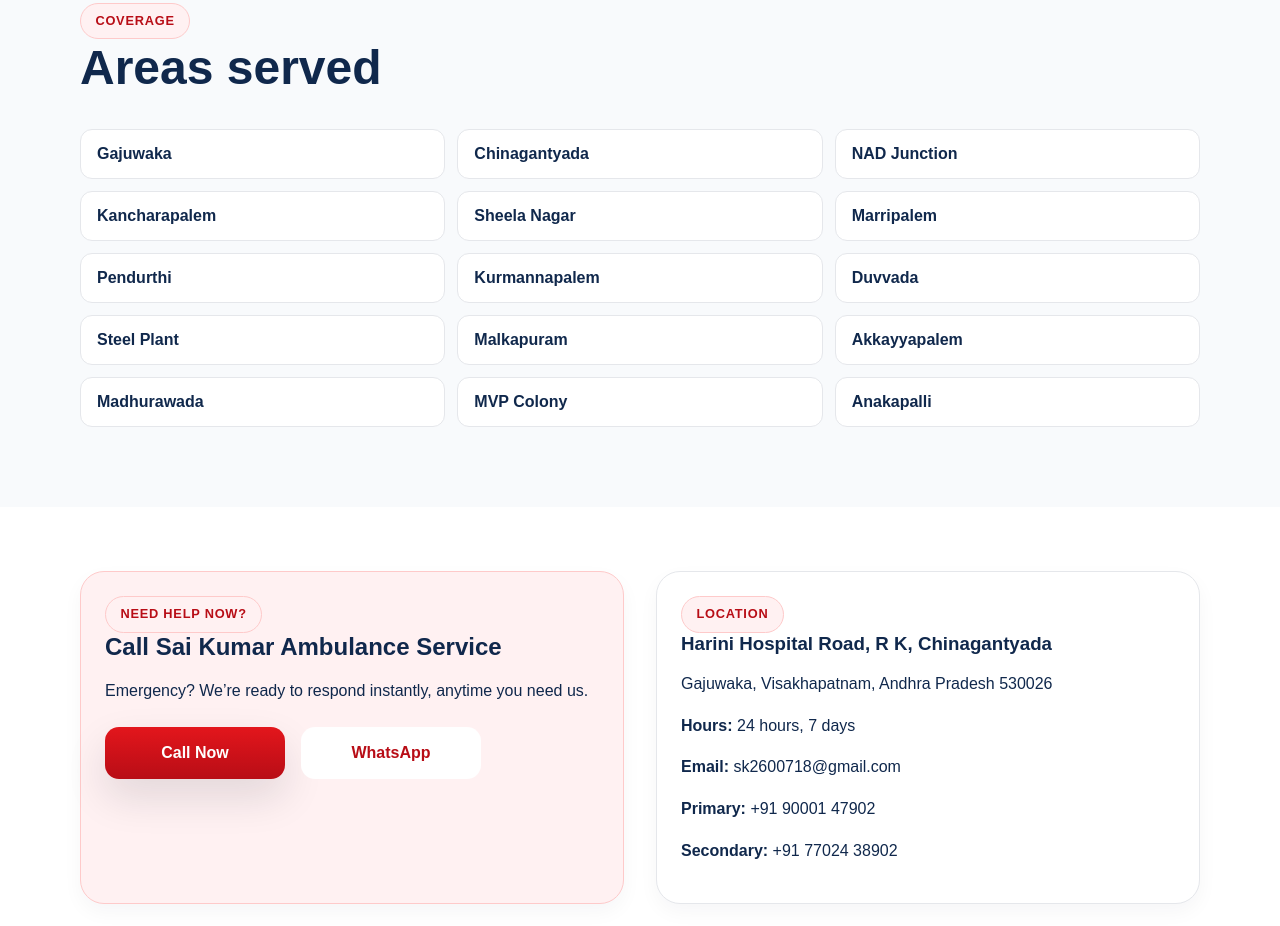
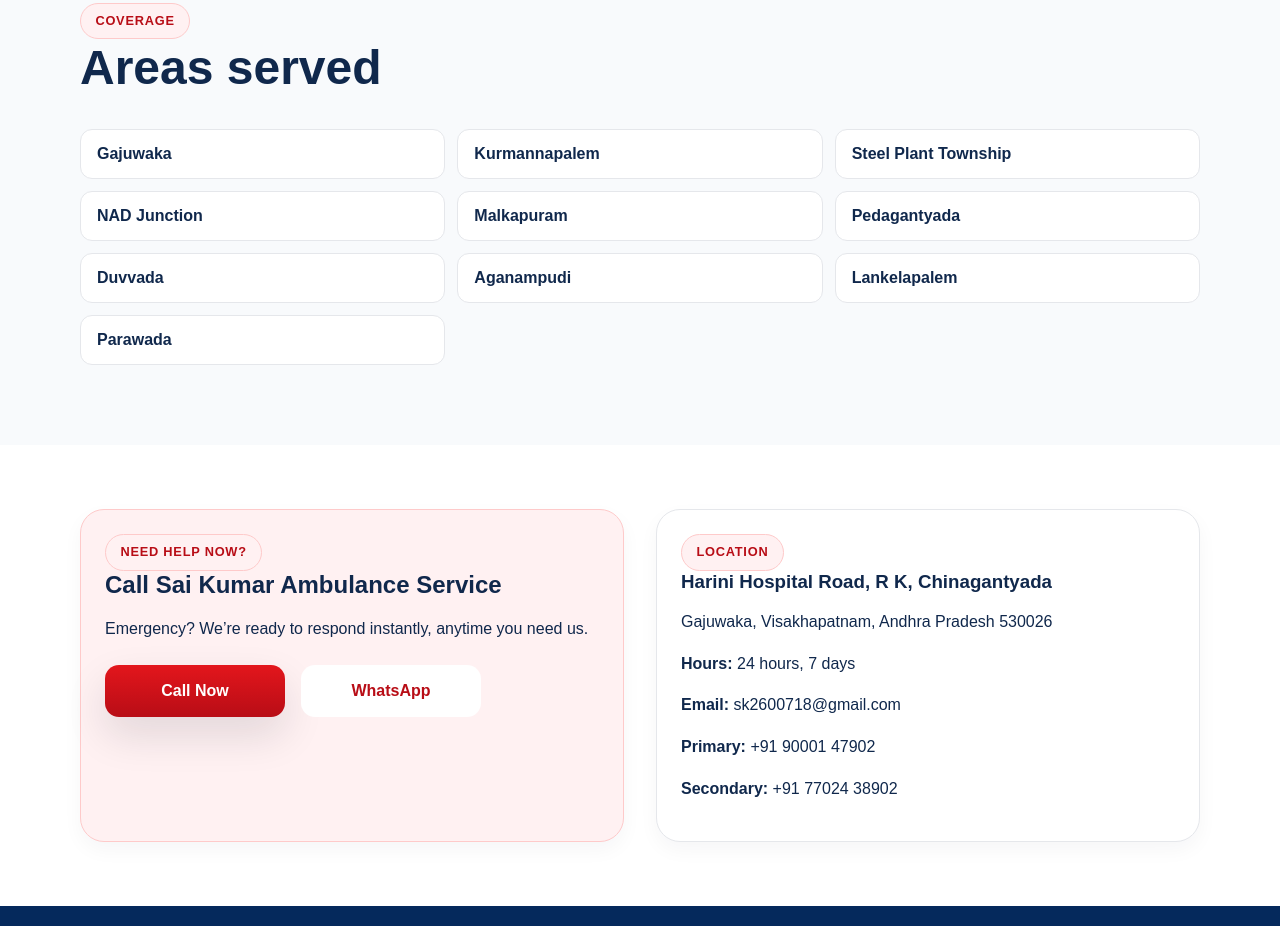
Before and after one commit to LoneRanger-dev/sri-lakshmi-ambulance-services, a website: page index.html in a window 1280 px wide. Shown: the part 1959-2885 px from the top of the page. Drawn offline with Linux system fonts and the light colour scheme.

Commit message:
Update exact client target locations

```diff
--- a/index.html
+++ b/index.html
@@ -36,7 +36,7 @@
           "addressCountry": "IN",
           "postalCode": "530026"
         },
-        "areaServed": ["Gajuwaka", "Visakhapatnam", "Chinagantyada", "NAD Junction", "Kancharapalem", "Anakapalli"],
+        "areaServed": ["Gajuwaka", "Kurmannapalem", "Steel Plant Township", "NAD Junction", "Malkapuram", "Pedagantyada", "Duvvada", "Aganampudi", "Lankelapalem", "Parawada"],
         "aggregateRating": {
           "@type": "AggregateRating",
           "ratingValue": "4.8",
@@ -172,20 +172,15 @@
           </div>
           <ul class="area-list" data-reveal>
             <li>Gajuwaka</li>
-            <li>Chinagantyada</li>
+            <li>Kurmannapalem</li>
+            <li>Steel Plant Township</li>
             <li>NAD Junction</li>
-            <li>Kancharapalem</li>
-            <li>Sheela Nagar</li>
-            <li>Marripalem</li>
-            <li>Pendurthi</li>
-            <li>Kurmannapalem</li>
+            <li>Malkapuram</li>
+            <li>Pedagantyada</li>
             <li>Duvvada</li>
-            <li>Steel Plant</li>
-            <li>Malkapuram</li>
-            <li>Akkayyapalem</li>
-            <li>Madhurawada</li>
-            <li>MVP Colony</li>
-            <li>Anakapalli</li>
+            <li>Aganampudi</li>
+            <li>Lankelapalem</li>
+            <li>Parawada</li>
           </ul>
         </div>
       </section>
```
